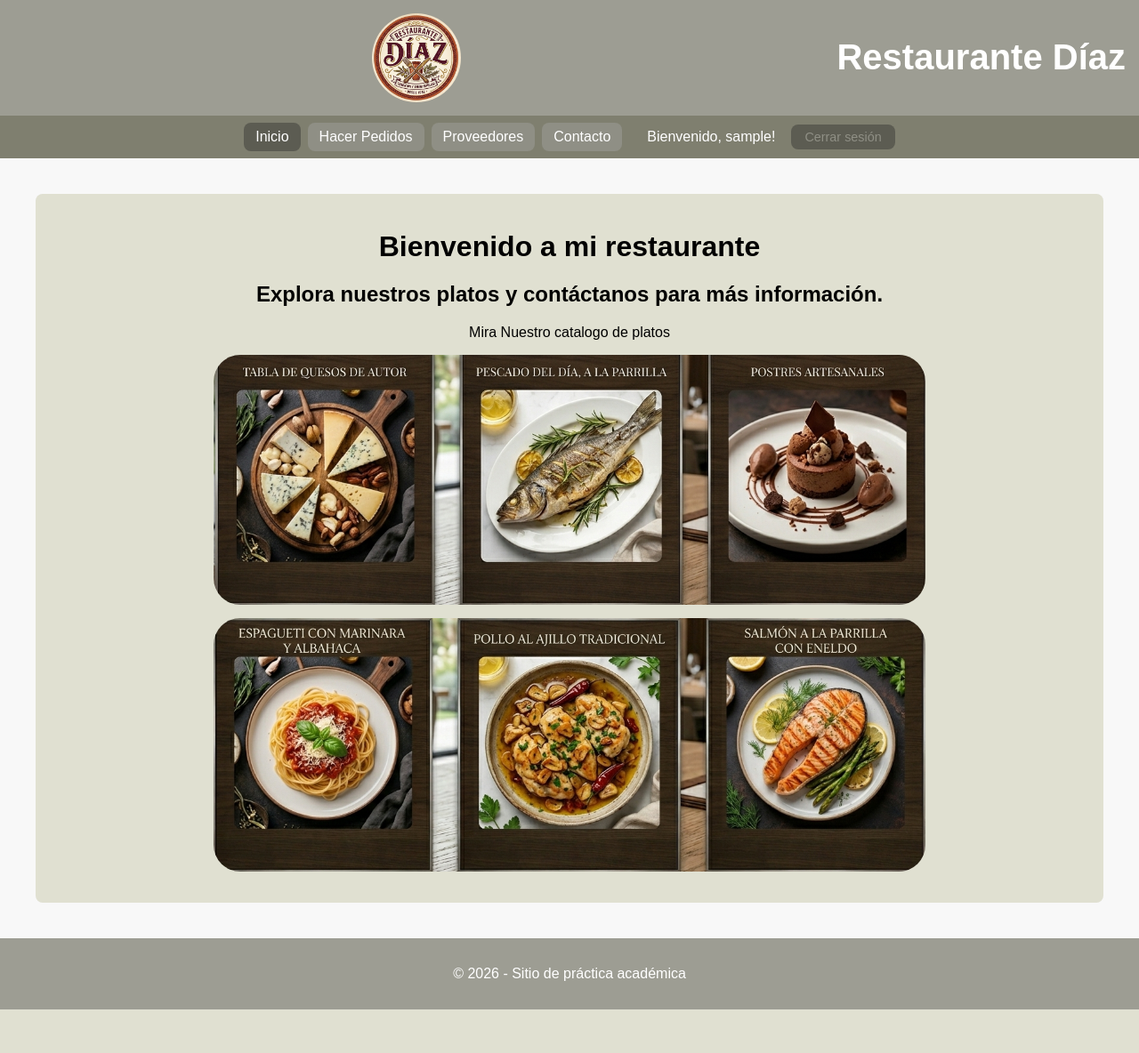
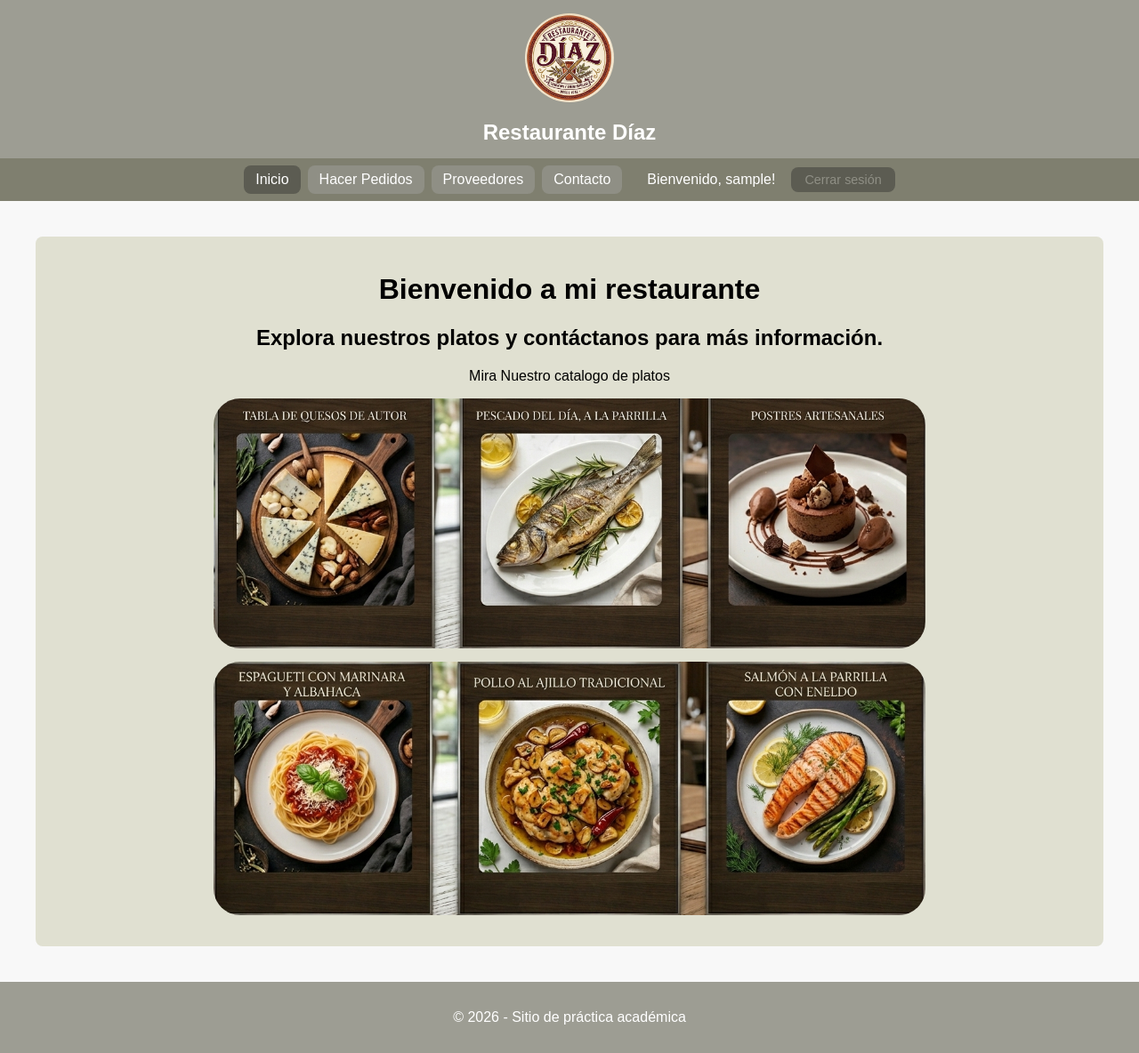
Before and after one commit to LowerCypress/restaurante, a Flask app: page / in a window 1280 px wide. Shown: the whole page at 89% size. Before the commit the page ends 1135 px from the top, so only its background shows below. Run offline with Flask 3, Linux system fonts and the light colour scheme; a user stored in the database is signed in.

Commit message:
css arreglado aunque faltan cosas

```diff
--- a/static/style.css
+++ b/static/style.css
@@ -3,11 +3,23 @@ body {
         margin: 0;
         padding: 0;
         background-color: #f8f8f8;
+        align-items: center;
     }
 header {
         background-color: #9D9D93;
         color: white;
+        padding: 15px 20px;
+
+        display: flex;
+        flex-direction: column;
+        align-items: center;
+        justify-content: center;
+        gap: 10px;
         }
+header h1 {
+        margin: 0;
+        font-size: 24px;
+    }
 
 nav {
         display: flex;
--- a/templates/base.html
+++ b/templates/base.html
@@ -13,10 +13,8 @@
     <header class="header" style="display: flex; align-items: center; justify-content: center; gap: 20px; padding: 15px;">
         <img src="{{ url_for('static', filename='images/Logo.png') }}"
              alt="Logo del restaurante"
-             width="100"
-             height="100"
-             style="border-radius: 50%; object-fit: cover;">
-        <h1 style="margin: 0; font-size: 2.5rem;">Restaurante Díaz</h1>
+             style="width: 100px; height: 100px; border-radius: 50%; object-fit: cover;">
+        <h1>Restaurante Díaz</h1>
     </header>
 
     <nav class="nav">
```
